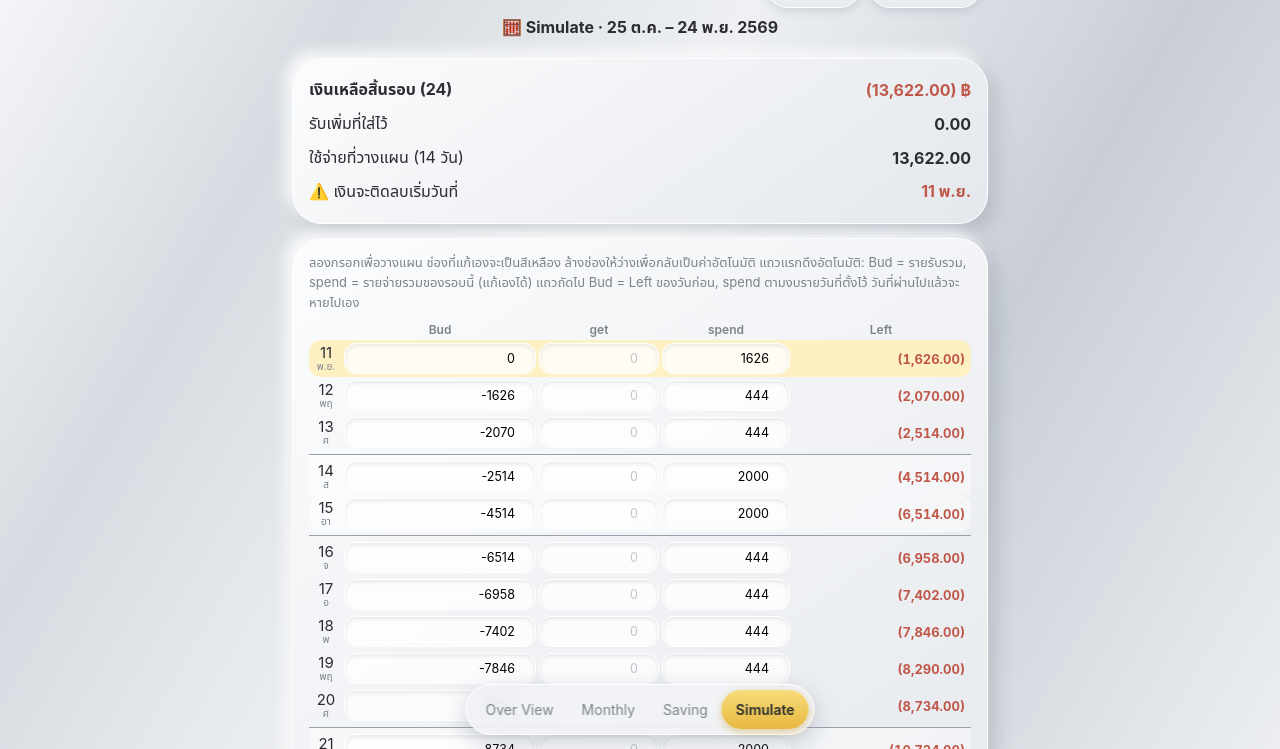
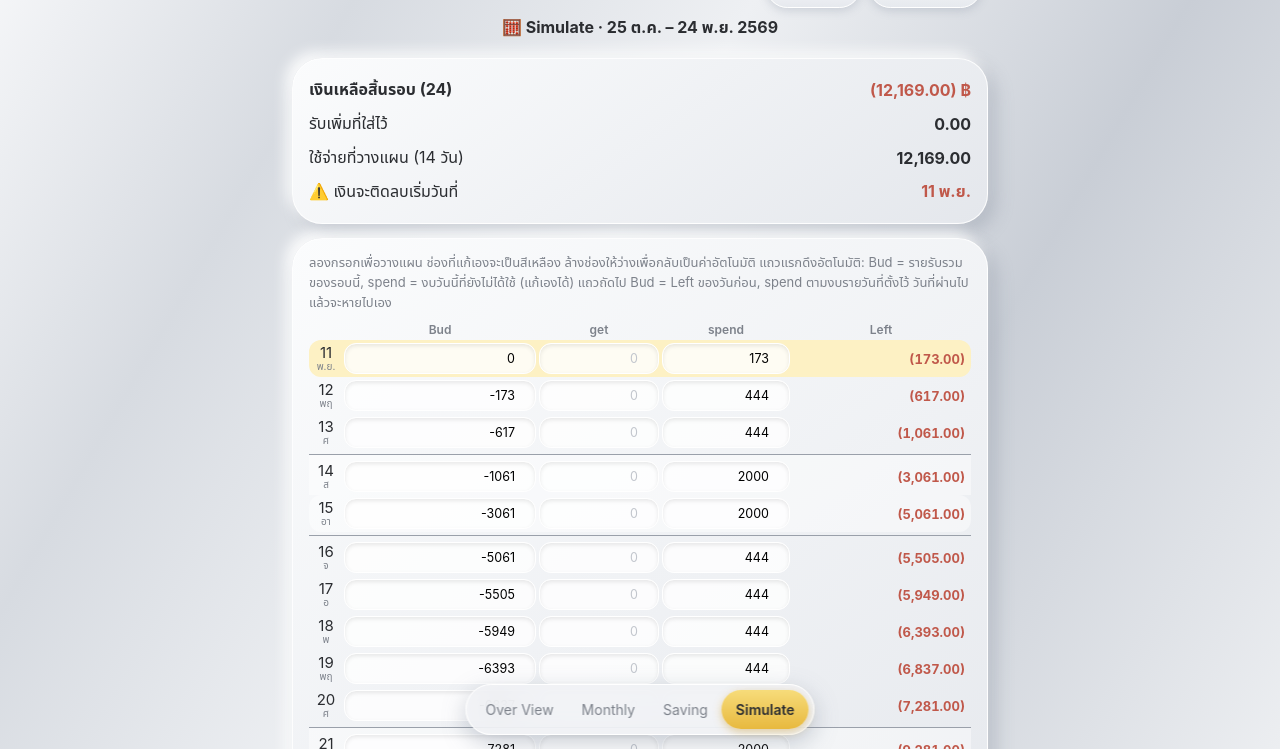
Before and after one commit to samongmee04-spec/Me-pocket, a plain HTML site: page index.html in a window 1280 px wide. Both pictures are taken after a click on the button "Simulate". Shown: the part 51-800 px from the top of the page. Drawn offline with Linux system fonts and the light colour scheme.

Commit message:
Add files via upload

```diff
--- a/index.html
+++ b/index.html
@@ -463,8 +463,8 @@ function simRows(){
   let bal=0;const rows=[];
   for(let d=dt(st);ymd(d)<=end;d.setDate(d.getDate()+1)){
     const k=ymd(d),eb=B[k]!==undefined,eg=Gt[k]!==undefined,ex=X[k]!==undefined;
-    const f1=k>=today&&!rows.length;/* แถวแรก (วันนี้): Bud = รายรับรวม, spend = รายจ่ายรวม ของรอบนี้ อัตโนมัติ */
-    const b=eb?(+B[k]||0):f1?sum(mo(P).inc):bal,g=+Gt[k]||0,x=ex?(+X[k]||0):f1?expTot(P):dBud(k),l=r2(b+g-x);
+    const f1=k>=today&&!rows.length;/* แถวแรก (วันนี้): Bud = รายรับรวมของรอบ, spend = งบวันนี้ที่ยังไม่ได้ใช้ อัตโนมัติ */
+    const b=eb?(+B[k]||0):f1?sum(mo(P).inc):bal,g=+Gt[k]||0,x=ex?(+X[k]||0):f1?Math.max(0,dBud(k)-sum(dayE(k))):dBud(k),l=r2(b+g-x);
     if(k>=today)rows.push({k,b,g,x,l,eb,eg,ex,w:d.getDay()});
     bal=l;
   }
@@ -486,7 +486,7 @@ function sim(){
       +SIMX('sb',x.k,r2(x.b),x.eb)+SIMX('sg',x.k,x.eg?x.g:'',x.eg)+SIMX('sx',x.k,r2(x.x),x.ex)
       +`<span class="lf" style="color:${x.l<0?'#c0584a':'var(--ink)'}">${lfm(x.l)}</span></div>`;
   });
-  h+=card(`<div class="mut" style="margin-bottom:6px">ลองกรอกเพื่อวางแผน ช่องที่แก้เองจะเป็นสีเหลือง ล้างช่องให้ว่างเพื่อกลับเป็นค่าอัตโนมัติ แถวแรกดึงอัตโนมัติ: Bud = รายรับรวม, spend = รายจ่ายรวมของรอบนี้ (แก้เองได้) แถวถัดไป Bud = Left ของวันก่อน, spend ตามงบรายวันที่ตั้งไว้ วันที่ผ่านไปแล้วจะหายไปเอง</div>`+t
+  h+=card(`<div class="mut" style="margin-bottom:6px">ลองกรอกเพื่อวางแผน ช่องที่แก้เองจะเป็นสีเหลือง ล้างช่องให้ว่างเพื่อกลับเป็นค่าอัตโนมัติ แถวแรกดึงอัตโนมัติ: Bud = รายรับรวมของรอบนี้, spend = งบวันนี้ที่ยังไม่ได้ใช้ (แก้เองได้) แถวถัดไป Bud = Left ของวันก่อน, spend ตามงบรายวันที่ตั้งไว้ วันที่ผ่านไปแล้วจะหายไปเอง</div>`+t
     +`<div class="r" style="margin-top:10px"><button class="btn c" style="flex:1" onclick="SR()">รีเซ็ตค่าที่แก้ทั้งหมด</button></div>`);
   return h;
 }
```
